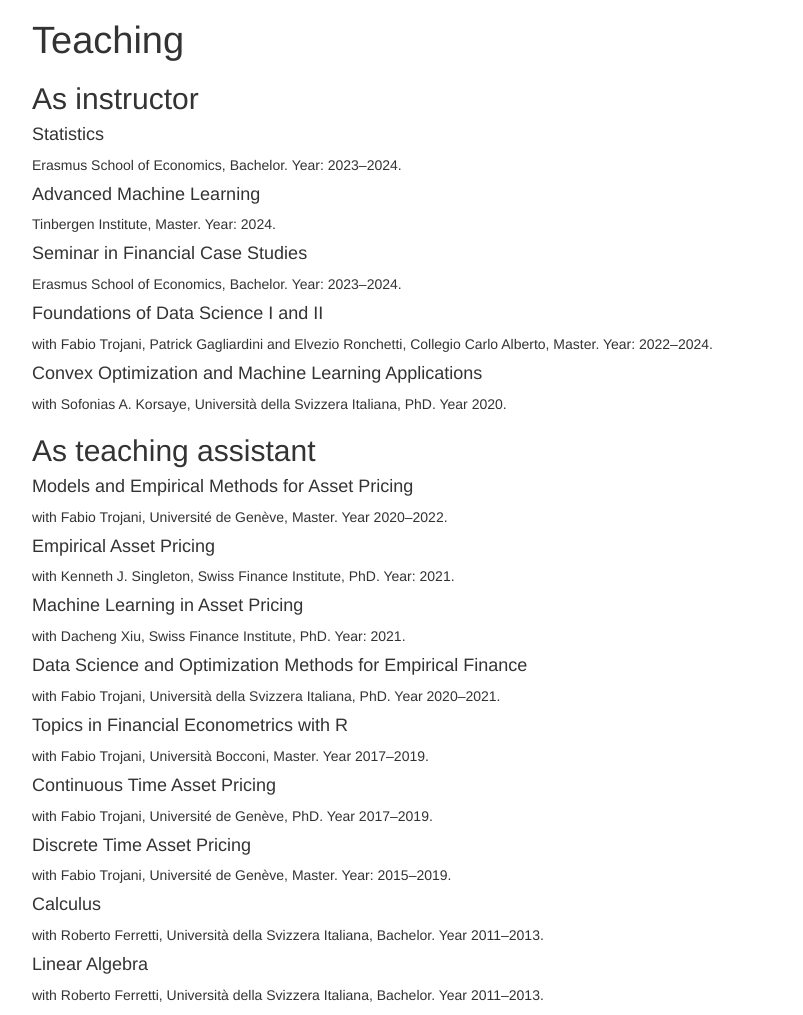
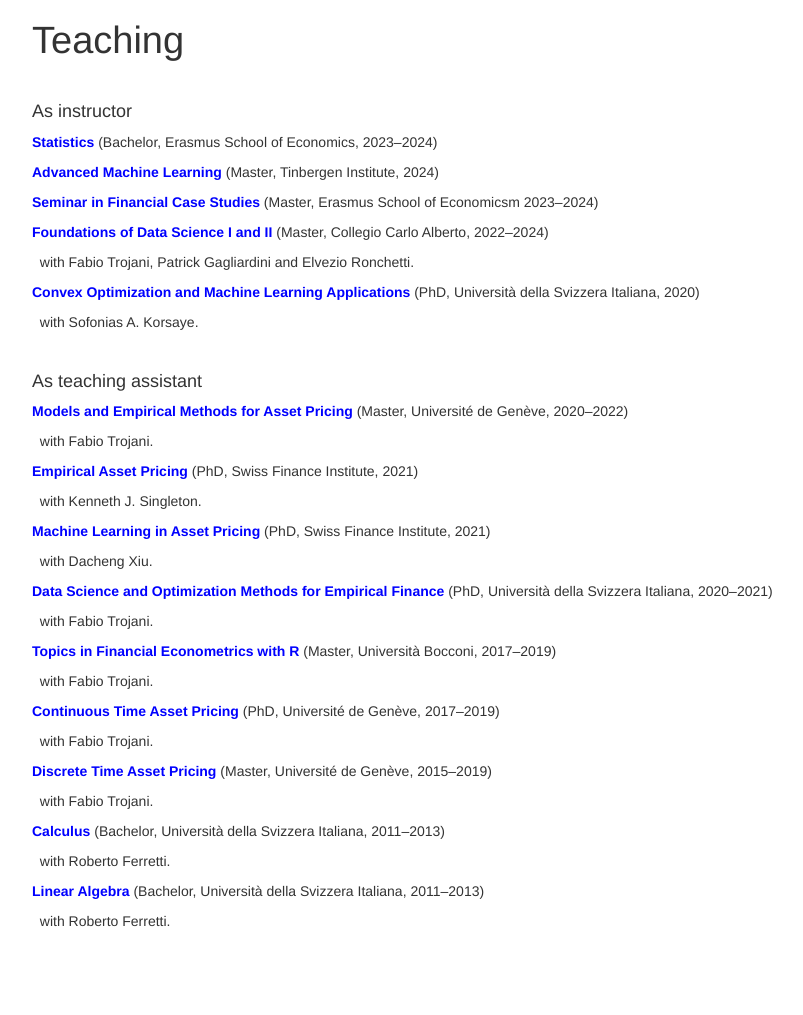
Before and after one commit to a91quaini/a91quaini.github.io, a Jekyll site: the page _pages/teaching.html, which Jekyll copies as it is, in a window 1280 px wide. Shown: the whole page, without its empty margins (153-956 px from the left). Built offline with Jekyll 4.4.1, drawn with Linux system fonts in a browser that asks for light colours; after the commit the page ends 941 px from its top, so only the background shows below that.

Commit message:
add teaching

```diff
--- a/_pages/teaching.html
+++ b/_pages/teaching.html
@@ -353,74 +353,56 @@ display: none;
 </div>
 
 
-<div id="as-instructor" class="section level2">
-<h2>As instructor</h2>
-<div id="statistics" class="section level4">
-<h4>Statistics</h4>
-<p>Erasmus School of Economics, Bachelor. Year: 2023–2024.</p>
+<p></br></p>
+<div id="as-instructor" class="section level4">
+<h4>As instructor</h4>
+<p><span style="color:blue"><strong>Statistics</strong> </span>
+(Bachelor, Erasmus School of Economics, 2023–2024)</p>
+<p><span style="color:blue"><strong>Advanced Machine Learning</strong>
+</span> (Master, Tinbergen Institute, 2024)</p>
+<p><span style="color:blue"><strong>Seminar in Financial Case
+Studies</strong> </span> (Master, Erasmus School of Economicsm
+2023–2024)</p>
+<p><span style="color:blue"><strong>Foundations of Data Science I and
+II</strong> </span> (Master, Collegio Carlo Alberto, 2022–2024)</p>
+<p>  with Fabio Trojani, Patrick Gagliardini and Elvezio Ronchetti.</p>
+<p><span style="color:blue"><strong>Convex Optimization and Machine
+Learning Applications</strong> </span> (PhD, Università della Svizzera
+Italiana, 2020)</p>
+<p>  with Sofonias A. Korsaye.</p>
+<p></br></p>
 </div>
-<div id="advanced-machine-learning" class="section level4">
-<h4>Advanced Machine Learning</h4>
-<p>Tinbergen Institute, Master. Year: 2024.</p>
-</div>
-<div id="seminar-in-financial-case-studies" class="section level4">
-<h4>Seminar in Financial Case Studies</h4>
-<p>Erasmus School of Economics, Bachelor. Year: 2023–2024.</p>
-</div>
-<div id="foundations-of-data-science-i-and-ii" class="section level4">
-<h4>Foundations of Data Science I and II</h4>
-<p>with Fabio Trojani, Patrick Gagliardini and Elvezio Ronchetti,
-Collegio Carlo Alberto, Master. Year: 2022–2024.</p>
-</div>
-<div id="convex-optimization-and-machine-learning-applications" class="section level4">
-<h4>Convex Optimization and Machine Learning Applications</h4>
-<p>with Sofonias A. Korsaye, Università della Svizzera Italiana, PhD.
-Year 2020.</p>
-</div>
-</div>
-<div id="as-teaching-assistant" class="section level2">
-<h2>As teaching assistant</h2>
-<div id="models-and-empirical-methods-for-asset-pricing" class="section level4">
-<h4>Models and Empirical Methods for Asset Pricing</h4>
-<p>with Fabio Trojani, Université de Genève, Master. Year 2020–2022.</p>
-</div>
-<div id="empirical-asset-pricing" class="section level4">
-<h4>Empirical Asset Pricing</h4>
-<p>with Kenneth J. Singleton, Swiss Finance Institute, PhD. Year:
-2021.</p>
-</div>
-<div id="machine-learning-in-asset-pricing" class="section level4">
-<h4>Machine Learning in Asset Pricing</h4>
-<p>with Dacheng Xiu, Swiss Finance Institute, PhD. Year: 2021.</p>
-</div>
-<div id="data-science-and-optimization-methods-for-empirical-finance" class="section level4">
-<h4>Data Science and Optimization Methods for Empirical Finance</h4>
-<p>with Fabio Trojani, Università della Svizzera Italiana, PhD. Year
-2020–2021.</p>
-</div>
-<div id="topics-in-financial-econometrics-with-r" class="section level4">
-<h4>Topics in Financial Econometrics with R</h4>
-<p>with Fabio Trojani, Università Bocconi, Master. Year 2017–2019.</p>
-</div>
-<div id="continuous-time-asset-pricing" class="section level4">
-<h4>Continuous Time Asset Pricing</h4>
-<p>with Fabio Trojani, Université de Genève, PhD. Year 2017–2019.</p>
-</div>
-<div id="discrete-time-asset-pricing" class="section level4">
-<h4>Discrete Time Asset Pricing</h4>
-<p>with Fabio Trojani, Université de Genève, Master. Year:
-2015–2019.</p>
-</div>
-<div id="calculus" class="section level4">
-<h4>Calculus</h4>
-<p>with Roberto Ferretti, Università della Svizzera Italiana, Bachelor.
-Year 2011–2013.</p>
-</div>
-<div id="linear-algebra" class="section level4">
-<h4>Linear Algebra</h4>
-<p>with Roberto Ferretti, Università della Svizzera Italiana, Bachelor.
-Year 2011–2013.</p>
-</div>
+<div id="as-teaching-assistant" class="section level4">
+<h4>As teaching assistant</h4>
+<p><span style="color:blue"><strong>Models and Empirical Methods for
+Asset Pricing</strong> </span> (Master, Université de Genève,
+2020–2022)</p>
+<p>  with Fabio Trojani.</p>
+<p><span style="color:blue"><strong>Empirical Asset Pricing</strong>
+</span> (PhD, Swiss Finance Institute, 2021)</p>
+<p>  with Kenneth J. Singleton.</p>
+<p><span style="color:blue"><strong>Machine Learning in Asset
+Pricing</strong> </span> (PhD, Swiss Finance Institute, 2021)</p>
+<p>  with Dacheng Xiu.</p>
+<p><span style="color:blue"><strong>Data Science and Optimization
+Methods for Empirical Finance</strong> </span> (PhD, Università della
+Svizzera Italiana, 2020–2021)</p>
+<p>  with Fabio Trojani.</p>
+<p><span style="color:blue"><strong>Topics in Financial Econometrics
+with R</strong> </span> (Master, Università Bocconi, 2017–2019)</p>
+<p>  with Fabio Trojani.</p>
+<p><span style="color:blue"><strong>Continuous Time Asset
+Pricing</strong> </span> (PhD, Université de Genève, 2017–2019)</p>
+<p>  with Fabio Trojani.</p>
+<p><span style="color:blue"><strong>Discrete Time Asset Pricing</strong>
+</span> (Master, Université de Genève, 2015–2019)</p>
+<p>  with Fabio Trojani.</p>
+<p><span style="color:blue"><strong>Calculus</strong> </span> (Bachelor,
+Università della Svizzera Italiana, 2011–2013)</p>
+<p>  with Roberto Ferretti.</p>
+<p><span style="color:blue"><strong>Linear Algebra</strong> </span>
+(Bachelor, Università della Svizzera Italiana, 2011–2013)</p>
+<p>  with Roberto Ferretti.</p>
 </div>
 
 
```
Also changed, not shown: _pages/about.html (+6 -4 lines), _pages/about.md (+2 -2 lines), _pages/teaching.md (+42 -30 lines).
